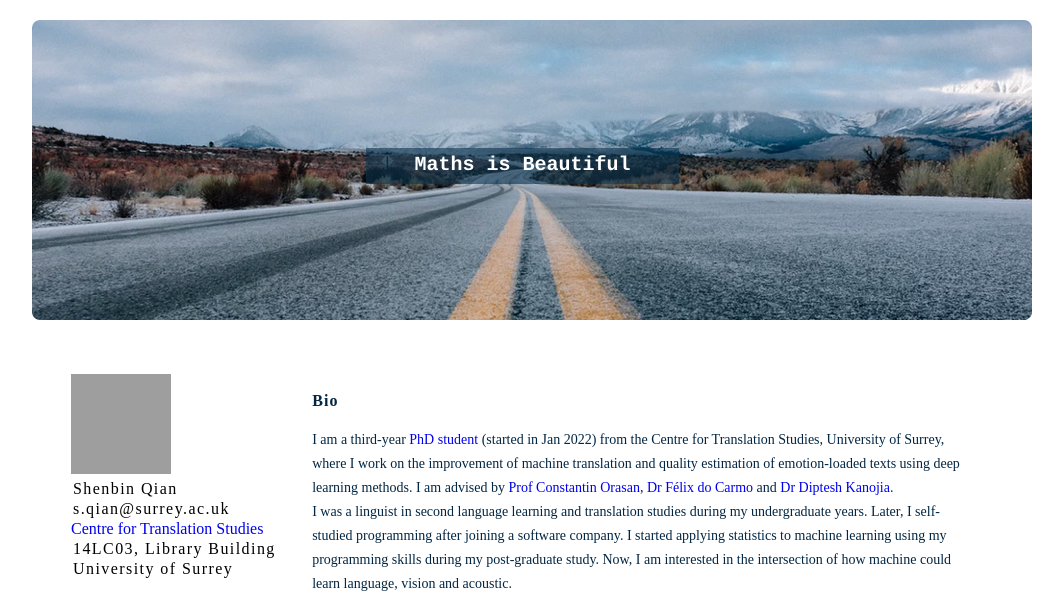
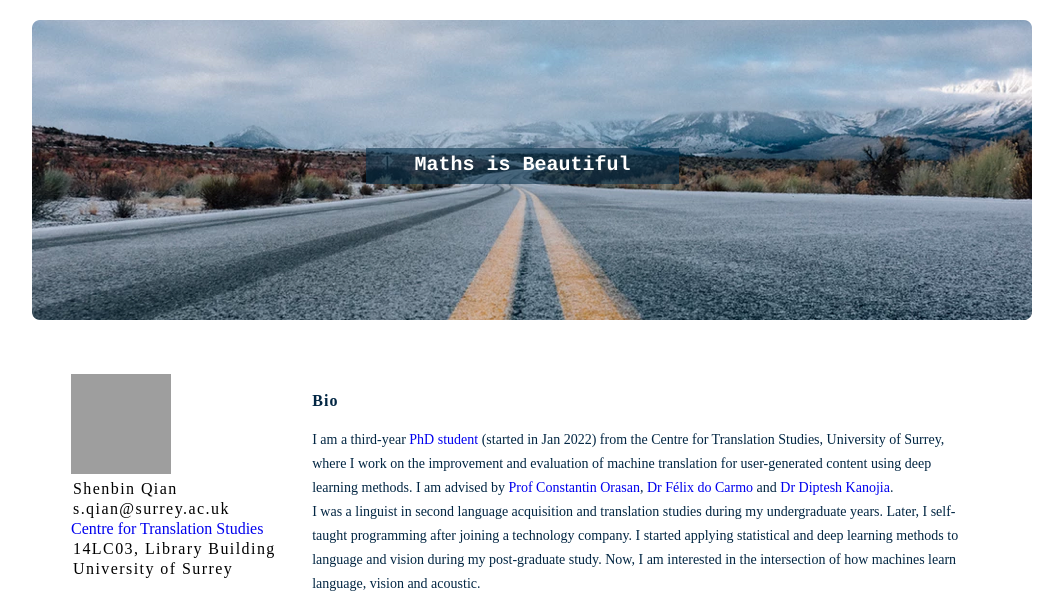
Before and after one commit to shenbinqian/shenbinqian.github.io, a plain HTML site: page index.html in a window 1280 px wide. Shown: the top 600 px of the page, without its empty margins (108-1171 px from the left). Drawn offline with Linux system fonts and the light colour scheme; grey boxes are pictures that could not be loaded.

Commit message:
update bio in html

```diff
--- a/index.html
+++ b/index.html
@@ -36,8 +36,8 @@
                             Bio
                         </p>
                         <div class="col-6-bio">
-                            <p>I am a third-year <a href="https://www.surrey.ac.uk/people/shenbin-qian">PhD student</a> (started in Jan 2022) from the Centre for Translation Studies, University of Surrey, where I work on the improvement of machine translation and quality estimation of emotion-loaded texts using deep learning methods. I am advised by <a href="https://dinel.org.uk/" target="_blank">Prof Constantin Orasan</a>, <a href="https://www.surrey.ac.uk/people/felix-do-carmo" target="_blank">Dr Félix do Carmo</a> and <a href="https://dipteshkanojia.github.io/" target="_blank">Dr Diptesh Kanojia</a>.</p>
-                            <p>I was a linguist in second language learning and translation studies during my undergraduate years. Later, I self-studied programming after joining a software company. I started applying statistics to machine learning using my programming skills during my post-graduate study. Now, I am interested in the intersection of how machine could learn language, vision and acoustic.</p>
+                            <p>I am a third-year <a href="https://www.surrey.ac.uk/people/shenbin-qian">PhD student</a> (started in Jan 2022) from the Centre for Translation Studies, University of Surrey, where I work on the improvement and evaluation of machine translation for user-generated content using deep learning methods. I am advised by <a href="https://dinel.org.uk/" target="_blank">Prof Constantin Orasan</a>, <a href="https://www.surrey.ac.uk/people/felix-do-carmo" target="_blank">Dr Félix do Carmo</a> and <a href="https://dipteshkanojia.github.io/" target="_blank">Dr Diptesh Kanojia</a>.</p>
+                            <p>I was a linguist in second language acquisition and translation studies during my undergraduate years. Later, I self-taught programming after joining a technology company. I started applying statistical and deep learning methods to language and vision during my post-graduate study. Now, I am interested in the intersection of how machines learn language, vision and acoustic.</p>
                         </div>
 
                     </div>
```
